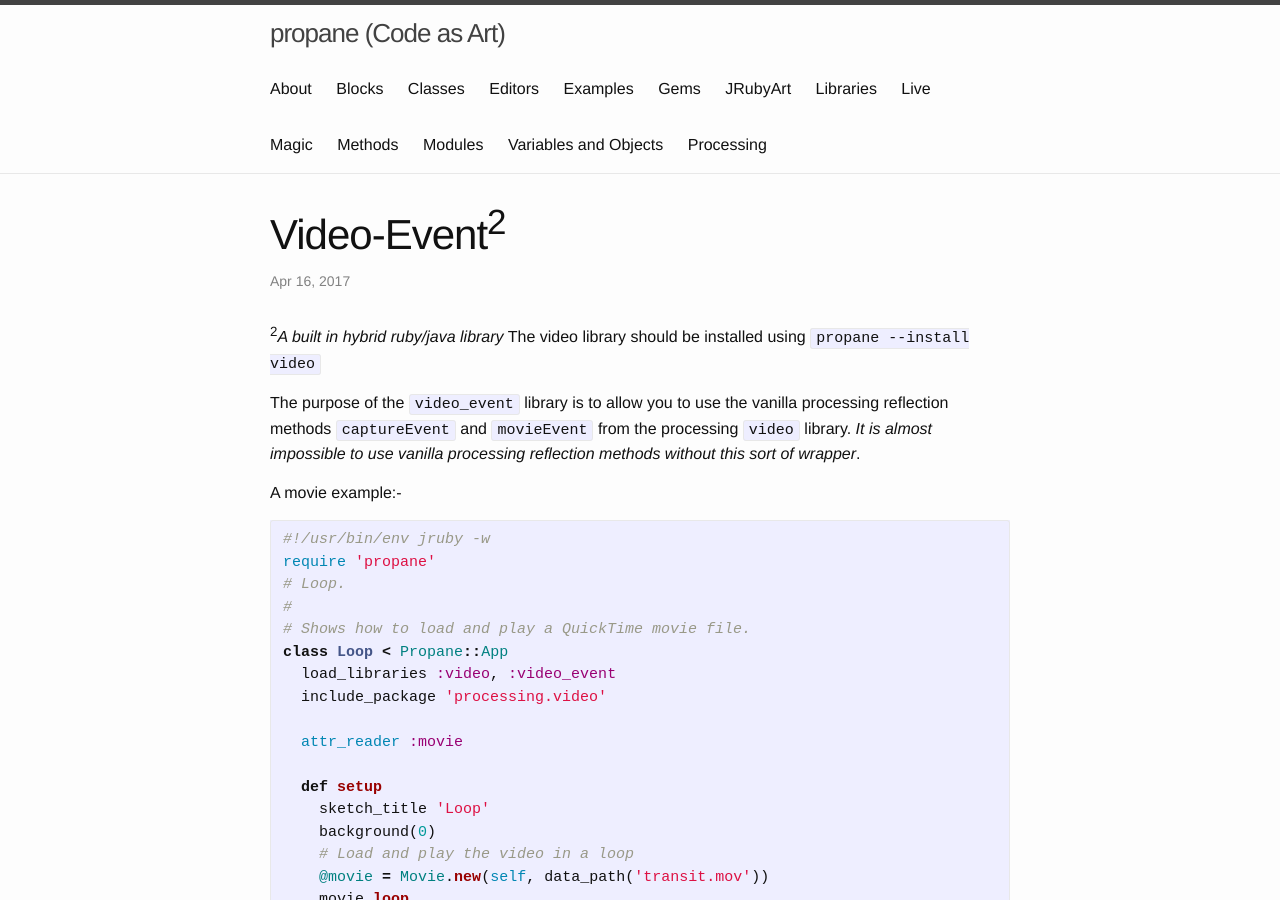
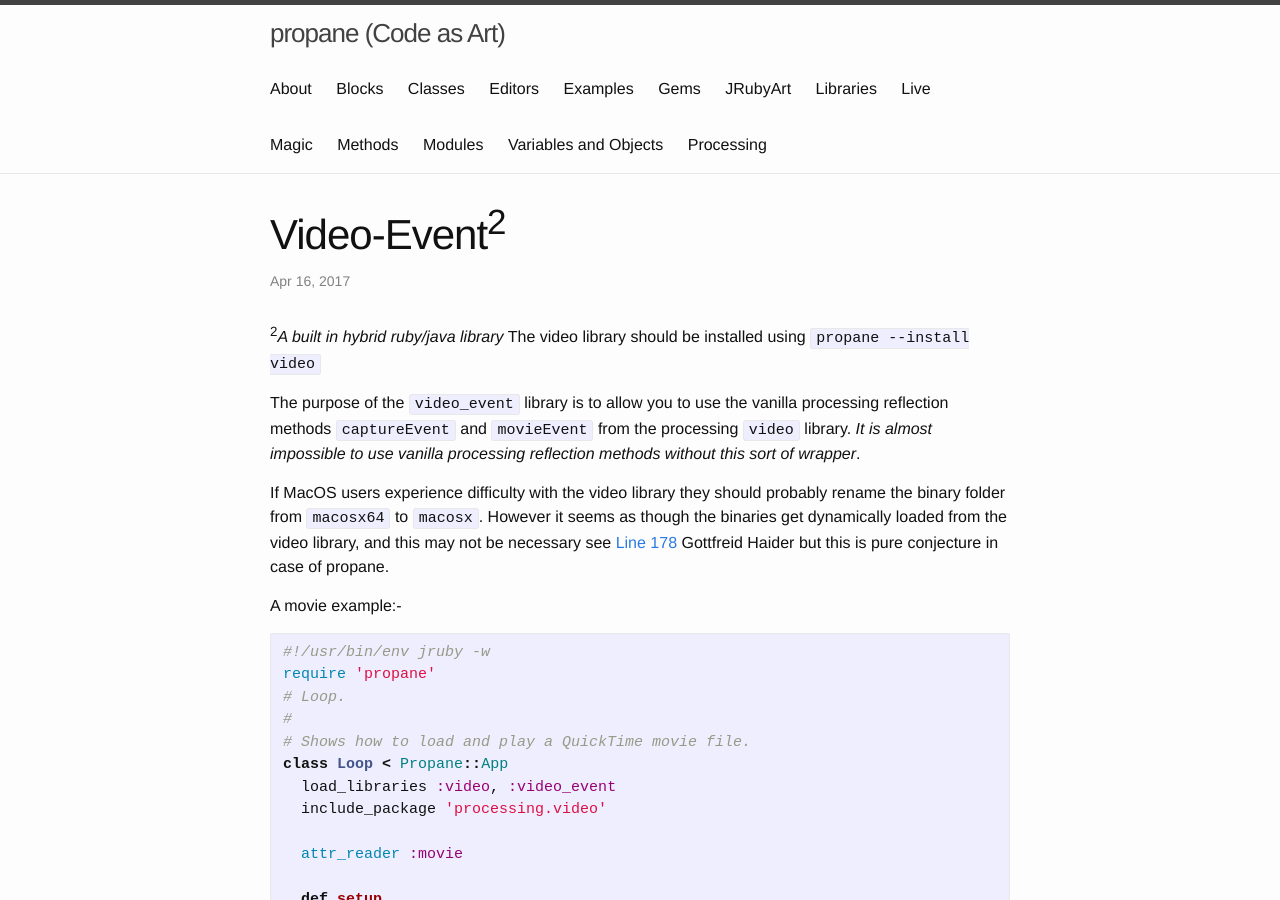
Before and after one commit to ruby-processing/propane, a Jekyll site: the page built from _libraries/video_event.md, in a window 1280 px wide and 900 px high. Built offline with Jekyll 4.4.1, drawn with Linux system fonts in a browser that asks for light colours.

Commit message:
propane video library macosx

````diff
--- a/_libraries/video_event.md
+++ b/_libraries/video_event.md
@@ -9,6 +9,8 @@ keywords: library, java, video, video_event, processing. reflection
 The video library should be installed using `propane --install video`
 
 The purpose of the `video_event` library is to allow you to use the vanilla processing reflection methods `captureEvent` and `movieEvent` from the processing `video` library. _It is almost impossible to use vanilla processing reflection methods without this sort of wrapper_.
+
+If MacOS users experience difficulty with the video library they should probably rename the binary folder from `macosx64` to `macosx`.  However it seems as though the binaries get dynamically loaded from the video library, and this may not be necessary see [Line 178][178] Gottfreid Haider but this is pure conjecture in case of propane.
 
 A movie example:-
 
@@ -99,3 +101,5 @@ end
 
 TestCapture.new
 ```
+
+[178]:https://github.com/processing/processing-video/blob/master/src/processing/video/Video.java
````
